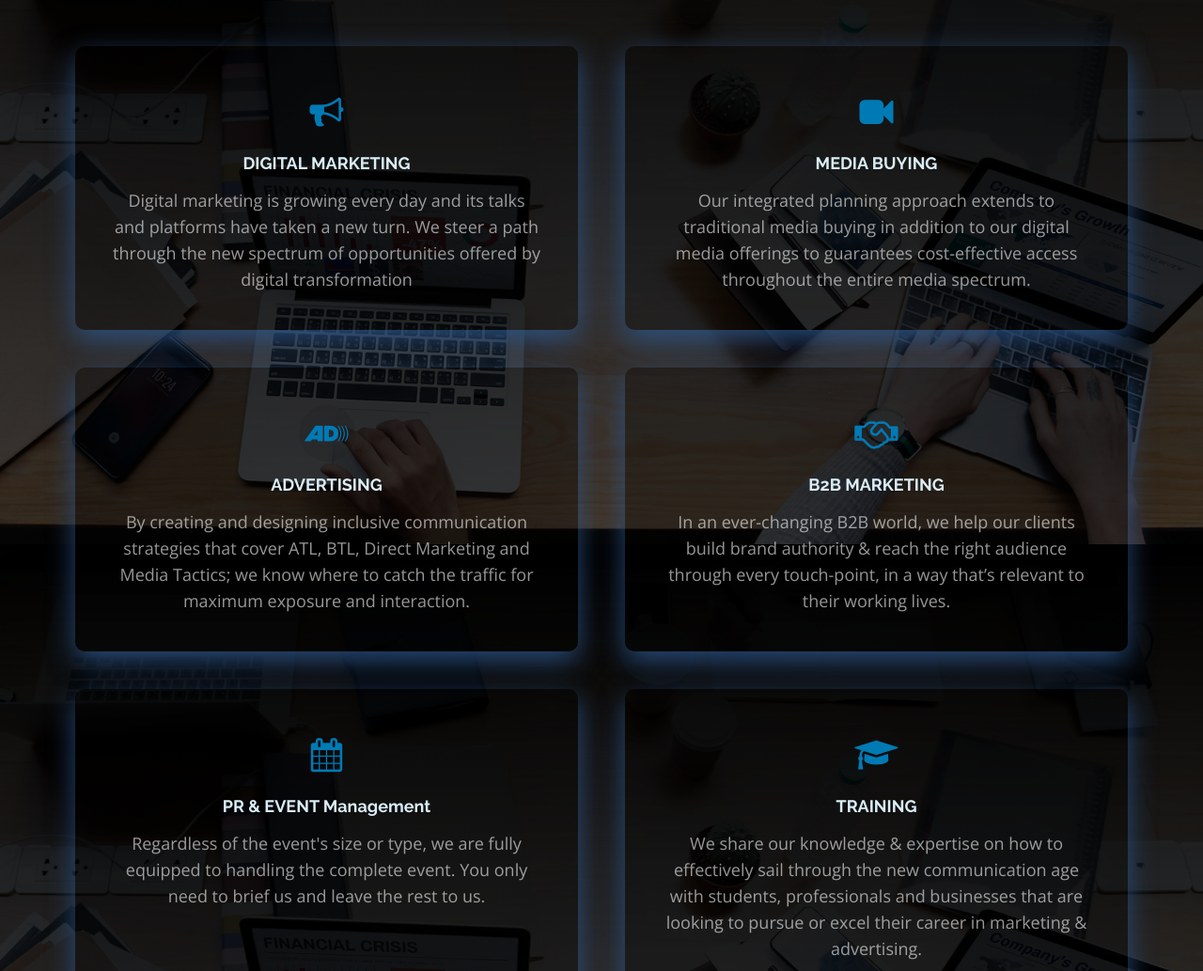
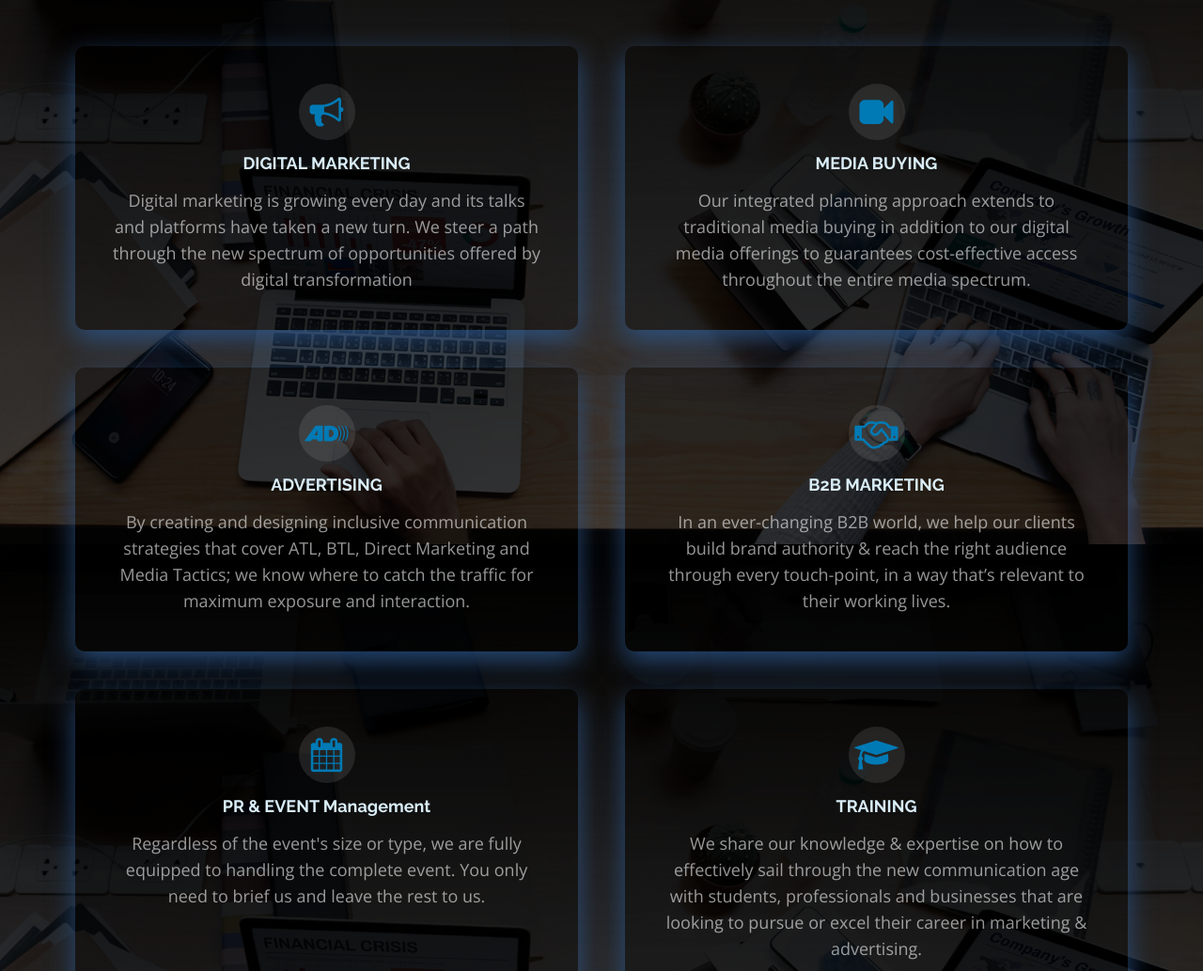
Before and after one commit to Dinafarouk/blueLineNewLook, a plain HTML site: page index.html in a window 1280 px wide. Shown: the part 1534-2567 px from the top of the page at 94% size. Drawn offline with nearby package versions, Linux system fonts and the light colour scheme.

Commit message:
change background color of icons

```diff
--- a/css/style.css
+++ b/css/style.css
@@ -1474,6 +1474,7 @@ body.mobile-nav-active #mobile-nav-toggle {
    width: 60px;
    height: 60px;
    padding-bottom: 5px;
+
  }
 
  #services .icon i {
--- a/index.html
+++ b/index.html
@@ -180,7 +180,7 @@
         <div class="col-md-6 col-lg-6 wow bounceInUp" data-wow-duration="1.4s"
           style="visibility: visible; animation-duration: 1.4s; animation-name: bounceInUp;">
           <div class="box" data-toggle="modal" data-target="#portfolioModal1">
-            <div class="icon" style="background: #1111111f;"><i class="fa fa-bullhorn" style="color: #007ab5;"></i>
+            <div class="icon" style="background: #d4d4d41f;"><i class="fa fa-bullhorn" style="color: #007ab5;"></i>
             </div>
 
             <h4 class="title"><a class="portfolio-link"> DIGITAL MARKETING</a> </h4>
@@ -195,7 +195,7 @@
         <div class="col-md-6 col-lg-6 wow bounceInUp" data-wow-duration="1.4s"
           style="visibility: visible; animation-duration: 1.4s; animation-name: bounceInUp;">
           <div class="box" data-toggle="modal" data-target="#portfolioModal2">
-            <div class="icon" style="background: #1111111f;"><i class="fa fa-video-camera" style="color: #007ab5;"></i>
+            <div class="icon" style="background: #d4d4d41f;"><i class="fa fa-video-camera" style="color: #007ab5;"></i>
             </div>
             <h4 class="title"><a class="portfolio-link"> MEDIA BUYING</a></h4>
             <p class="description">Our integrated planning approach extends to traditional media buying in addition
@@ -207,7 +207,7 @@
         <div class="col-md-6 col-lg-6 wow bounceInUp" data-wow-delay="0.1s" data-wow-duration="1.4s"
           style="visibility: visible; animation-duration: 1.4s; animation-delay: 0.1s; animation-name: bounceInUp;">
           <div class="box" data-toggle="modal" data-target="#portfolioModal3">
-            <div class="icon" style="background: #1111111f;"><i class="fa fa-audio-description"
+            <div class="icon" style="background: #d4d4d41f;"><i class="fa fa-audio-description"
                 style="color: #007ab5;"></i></div>
             <h4 class="title"><a class="portfolio-link">ADVERTISING</a></h4>
             <p class="description">By creating and designing inclusive communication strategies that cover ATL, BTL, Direct
@@ -221,7 +221,7 @@
         <div class="col-md-6 col-lg-6 wow bounceInUp" data-wow-delay="0.1s" data-wow-duration="1.4s"
           style="visibility: visible; animation-duration: 1.4s; animation-delay: 0.1s; animation-name: bounceInUp;">
           <div class="box" data-toggle="modal" data-target="#portfolioModal4">
-            <div class="icon" style="background: #1111111f;"><i class="fa fa-handshake-o" style="color:#007ab5;"></i>
+            <div class="icon" style="background: #d4d4d41f;"><i class="fa fa-handshake-o" style="color:#007ab5;"></i>
             </div>
             <h4 class="title"><a class="portfolio-link">B2B MARKETING</a></h4>
             <p class="description">In an ever-changing B2B world, we help our clients build brand authority &amp; reach
@@ -234,7 +234,7 @@
         <div class="col-md-6 col-lg-6 wow bounceInUp" data-wow-delay="0.2s" data-wow-duration="1.4s"
           style="visibility: visible; animation-duration: 1.4s; animation-delay: 0.2s; animation-name: bounceInUp;">
           <div class="box" data-toggle="modal" data-target="#portfolioModal5">
-            <div class="icon" style="background: #1111111f;"><i class="	fa fa-calendar" style="color: #007ab5;"></i>
+            <div class="icon" style="background: #d4d4d41f;"><i class="	fa fa-calendar" style="color: #007ab5;"></i>
             </div>
             <h4 class="title"><a class="portfolio-link">PR & EVENT Management</a></h4>
             <p class="description"> Regardless of the event&#39;s size or type, we are fully equipped to handling the
@@ -246,7 +246,7 @@
         <div class="col-md-6 col-lg-6 wow bounceInUp" data-wow-delay="0.2s" data-wow-duration="1.4s"
           style="visibility: visible; animation-duration: 1.4s; animation-delay: 0.2s; animation-name: bounceInUp;">
           <div class="box" data-toggle="modal" data-target="#portfolioModal6">
-            <div class="icon" style="background: #1111111f;"><i class="	fa fa-mortar-board" style="color: #007ab5;"></i>
+            <div class="icon" style="background: #d4d4d41f;"><i class="	fa fa-mortar-board" style="color: #007ab5;"></i>
             </div>
             <h4 class="title"><a class="portfolio-link">TRAINING</a></h4>
             <p class="description"> We share our knowledge &amp; expertise on how to effectively sail through the new
```
